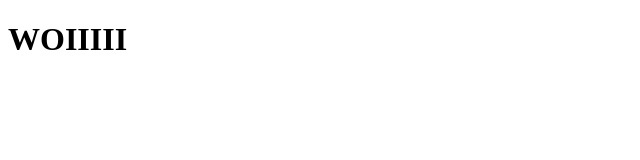
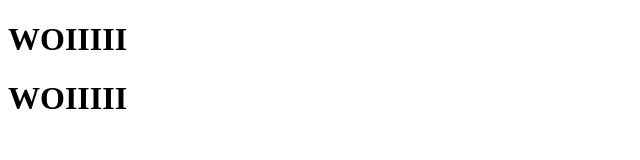
Before and after one commit to ihsanf2807/Revou_Course, a plain HTML site: page index.html in a window 1280 px wide. Shown: the whole page, without its empty margins (0-640 px from the left). Drawn offline with Linux system fonts and the light colour scheme.

Commit message:
tambah h1

```diff
--- a/index.html
+++ b/index.html
@@ -7,5 +7,6 @@
     </head>
     <body>
         <h1>WOIIIII</h1>
+        <h1>WOIIIII</h1>
     </body>
 </html>
```
